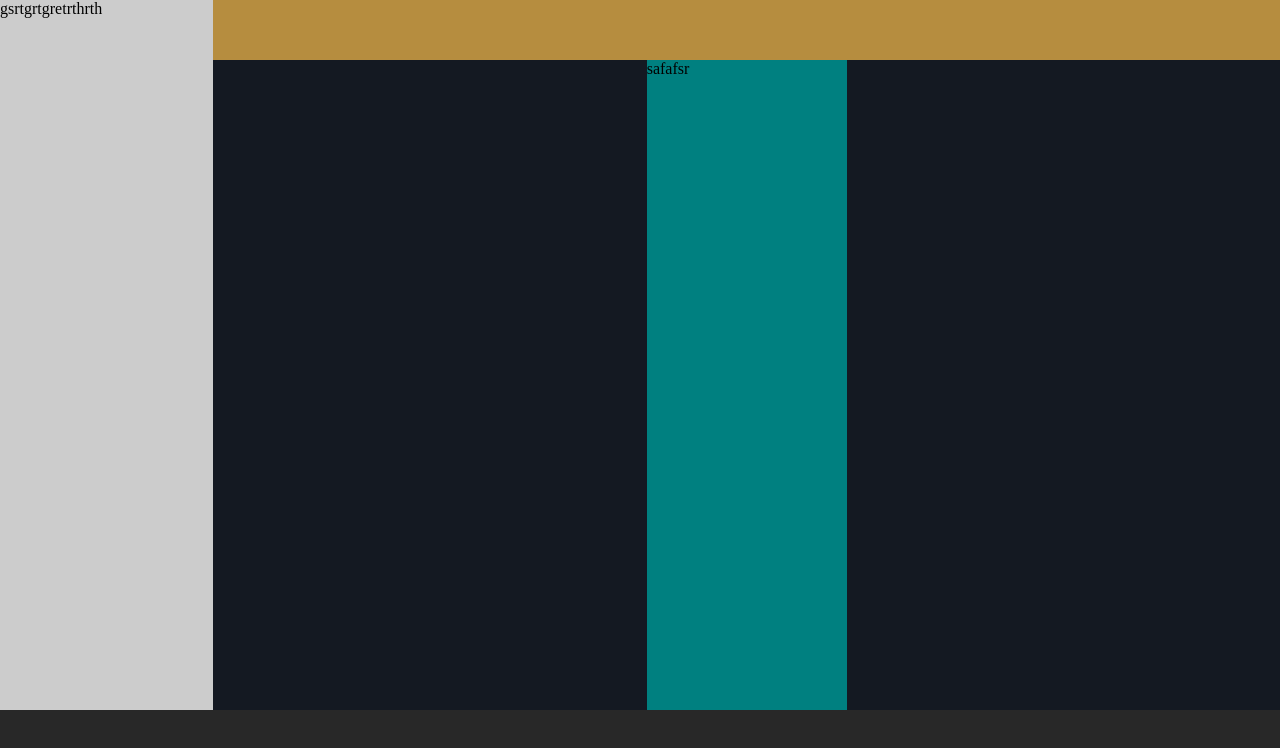
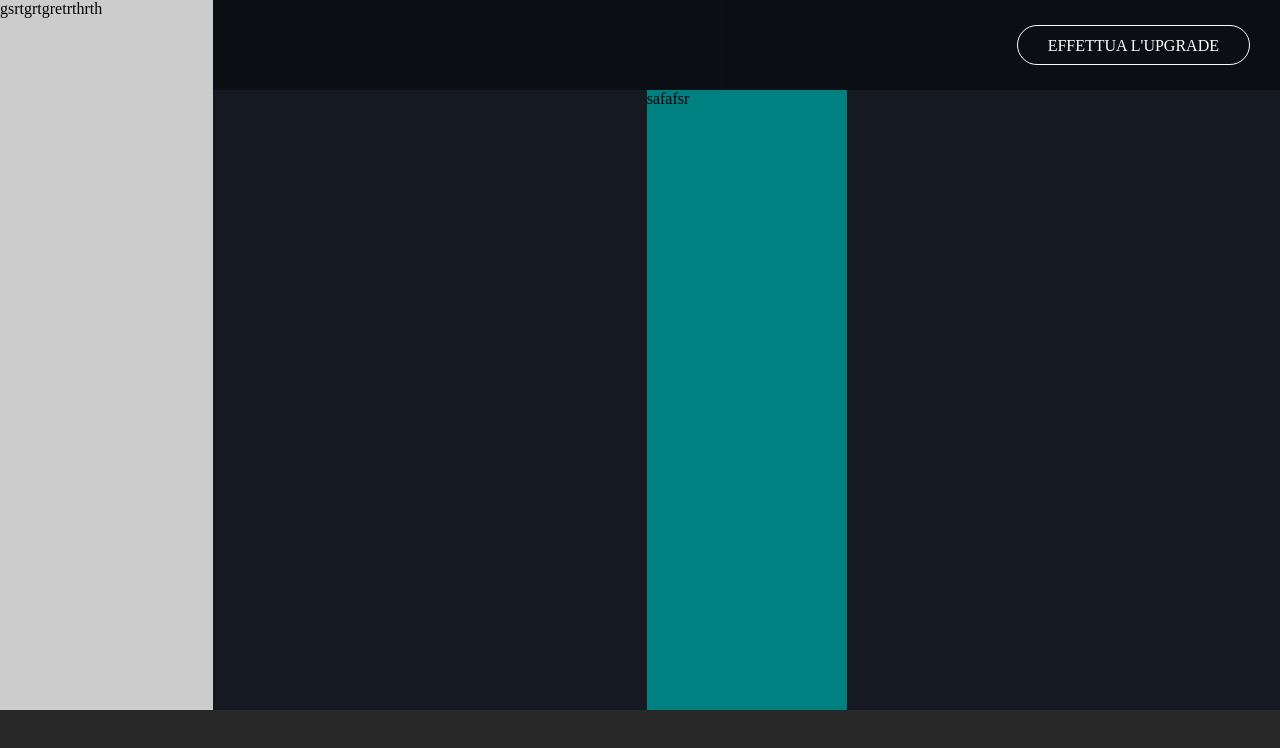
Before and after one commit to Sergiod3x/html-css-spotifyweb, a plain HTML site: page index.html in a window 1280 px wide. Drawn offline with Linux system fonts and the light colour scheme.

Commit message:
min-width:max-content;

```diff
--- a/css/style.css
+++ b/css/style.css
@@ -16,6 +16,10 @@
 .mrg-xl{
     margin-top: 60px;
 }
+
+.mrg-xxl{
+    margin-top: 90px;
+}
 .container-fluid {
     width: 100%;
     background-color: rgb(98, 0, 128);
@@ -27,7 +31,7 @@
 
 .app main{
     height: calc(100vh - 90px);
-    background-color: burlywood;
+    background-color: #141922;
 }
 
 .app footer{
@@ -43,17 +47,36 @@ main .content{
     background-color: #141922 ;
     overflow-y: scroll;
     /* tolgo il margine della topbar */
-    height: calc(100% - 60px);
+    height: calc(100% - 90px);
 }
 
 .topbar{
-    height: 60px;
+    height: 90px;
     width: 100%;
-    background-color: rgba(165, 123, 32, 0.699);
+    background-color: rgba(0, 0, 0, 0.411);
     position: fixed;
     top: 0;
     left: 0;
     z-index: 1001;
+    display: flex;
+    justify-content: flex-end;
+    align-items:center;
+    padding-right: 30px;
+
+
+}
+
+.upgrade{
+    color: white;
+    height: 40px;
+    /* Non voglio che il testo vada a capo */
+    min-width:max-content;
+    line-height: 40px;
+    border: 1px solid white;
+    border-radius: 20px;
+    padding-left: 30px;
+    padding-right: 30px;
+
 
 }
 
--- a/index.html
+++ b/index.html
@@ -6,6 +6,7 @@
     <meta http-equiv="X-UA-Compatible" content="IE=edge">
     <meta name="viewport" content="width=device-width, initial-scale=1.0">
     <title>Document</title>
+    <link href="https://cdnjs.cloudflare.com/ajax/libs/font-awesome/5.13.0/css/all.min.css" rel="stylesheet">
     <link rel="stylesheet" href="./css/12bool.css">
     <link rel="stylesheet" href="css/style.css">
 </head>
@@ -17,8 +18,10 @@
             <div class="sidebar col-xs-1 col-sm-4 col-md-3 col-lg-2">
                 gsrtgrtgretrthrth
             </div>
-            <div class="content mrg-xl col-xs-11 col-sm-8 col-md-9 col-lg-10">
-                <div class="topbar col-xs-offset-1 col-sm-offset-4 col-md-offset-3 col-lg-offset-2 col-xs-11 col-sm-8 col-md-9 col-lg-10"></div>
+            <div class="content mrg-xxl col-xs-11 col-sm-8 col-md-9 col-lg-10">
+                <div class="topbar col-xs-offset-1 col-sm-offset-4 col-md-offset-3 col-lg-offset-2 col-xs-11 col-sm-8 col-md-9 col-lg-10">
+                    <div class="upgrade">EFFETTUA L'UPGRADE</div>
+                </div>
 
                 <div class="example">safafsr</div>
 
```
